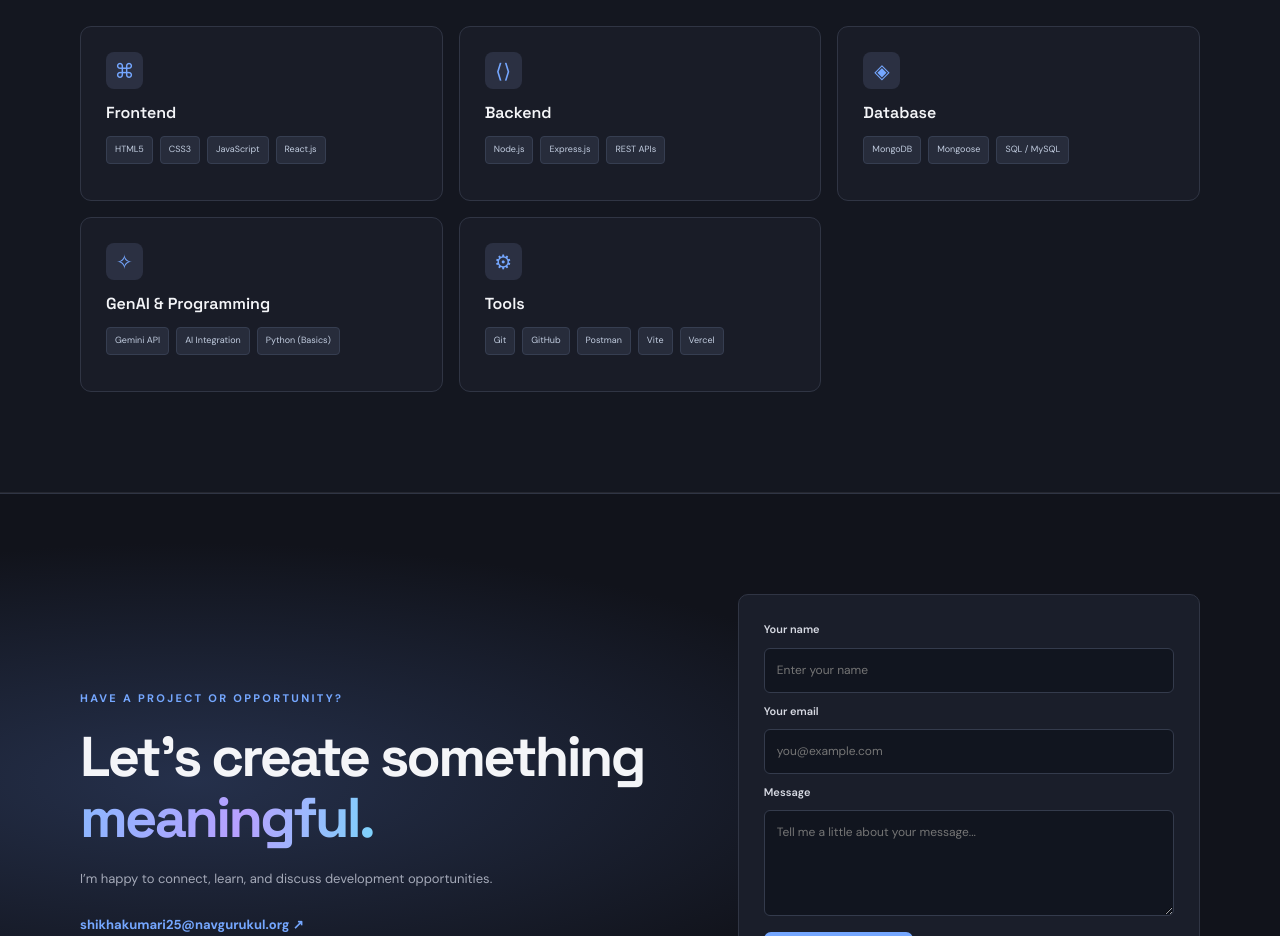
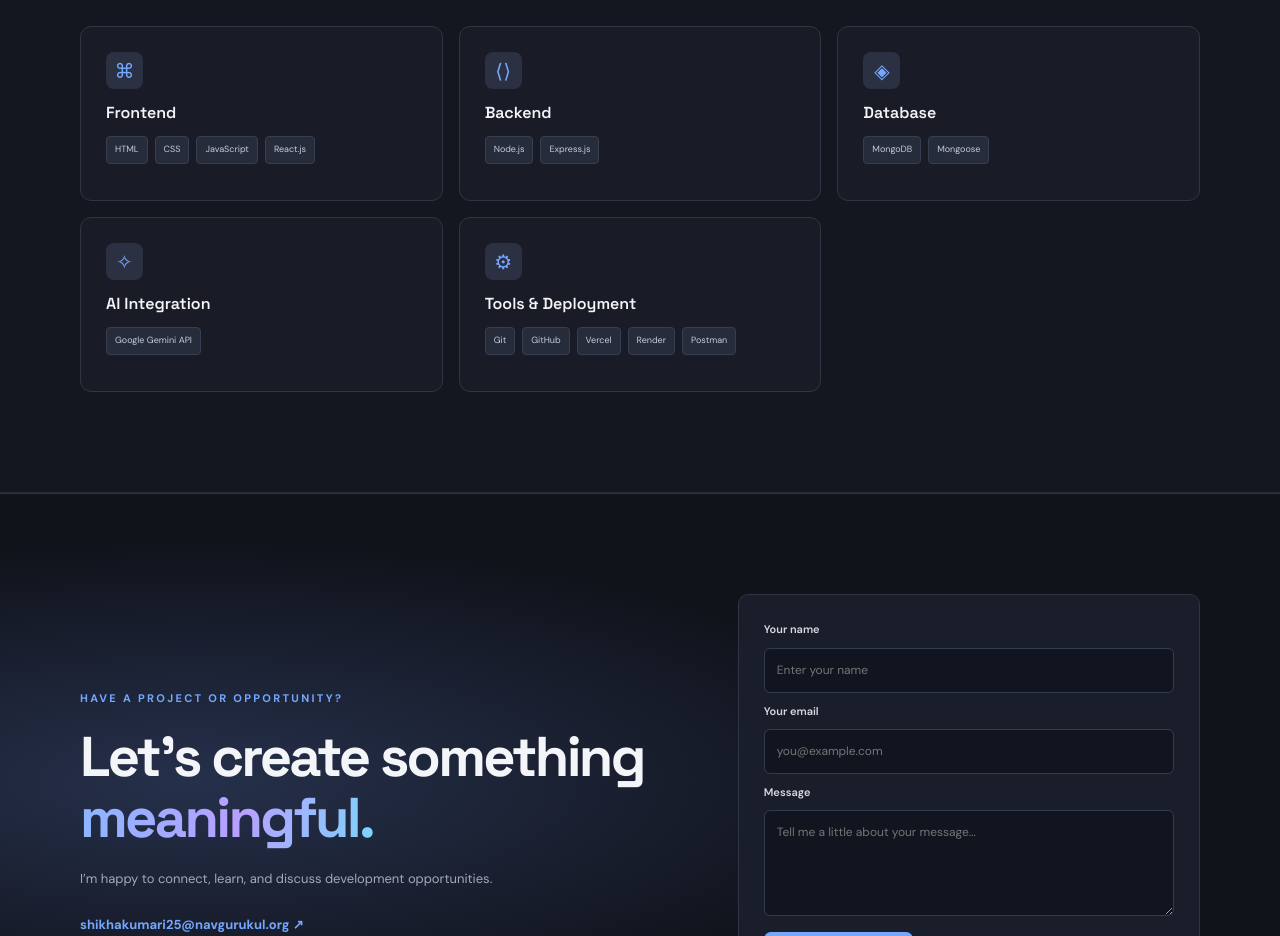
Before and after one commit to Shikhakumari567567/My-portfolio, a plain HTML site: page index.html in a window 1280 px wide. Shown: the part 3100-4036 px from the top of the page. Drawn offline with Linux system fonts and the light colour scheme.

Commit message:
Update portfolio project demos, weather app, education and technical skills

```diff
--- a/index.html
+++ b/index.html
@@ -168,11 +168,11 @@
           <p>Tools and technologies I use or am actively learning through coursework and projects.</p>
         </div>
         <div class="skills-grid">
-          <article class="skill-group"><span class="skill-icon">⌘</span><h3>Frontend</h3><div class="skill-list"><span>HTML5</span><span>CSS3</span><span>JavaScript</span><span>React.js</span></div></article>
-          <article class="skill-group"><span class="skill-icon">⟨⟩</span><h3>Backend</h3><div class="skill-list"><span>Node.js</span><span>Express.js</span><span>REST APIs</span></div></article>
-          <article class="skill-group"><span class="skill-icon">◈</span><h3>Database</h3><div class="skill-list"><span>MongoDB</span><span>Mongoose</span><span>SQL / MySQL</span></div></article>
-          <article class="skill-group"><span class="skill-icon">✧</span><h3>GenAI & Programming</h3><div class="skill-list"><span>Gemini API</span><span>AI Integration</span><span>Python (Basics)</span></div></article>
-          <article class="skill-group"><span class="skill-icon">⚙</span><h3>Tools</h3><div class="skill-list"><span>Git</span><span>GitHub</span><span>Postman</span><span>Vite</span><span>Vercel</span></div></article>
+          <article class="skill-group"><span class="skill-icon">⌘</span><h3>Frontend</h3><div class="skill-list"><span>HTML</span><span>CSS</span><span>JavaScript</span><span>React.js</span></div></article>
+          <article class="skill-group"><span class="skill-icon">⟨⟩</span><h3>Backend</h3><div class="skill-list"><span>Node.js</span><span>Express.js</span></div></article>
+          <article class="skill-group"><span class="skill-icon">◈</span><h3>Database</h3><div class="skill-list"><span>MongoDB</span><span>Mongoose</span></div></article>
+          <article class="skill-group"><span class="skill-icon">✧</span><h3>AI Integration</h3><div class="skill-list"><span>Google Gemini API</span></div></article>
+          <article class="skill-group"><span class="skill-icon">⚙</span><h3>Tools & Deployment</h3><div class="skill-list"><span>Git</span><span>GitHub</span><span>Vercel</span><span>Render</span><span>Postman</span></div></article>
         </div>
       </div>
     </section>
```
